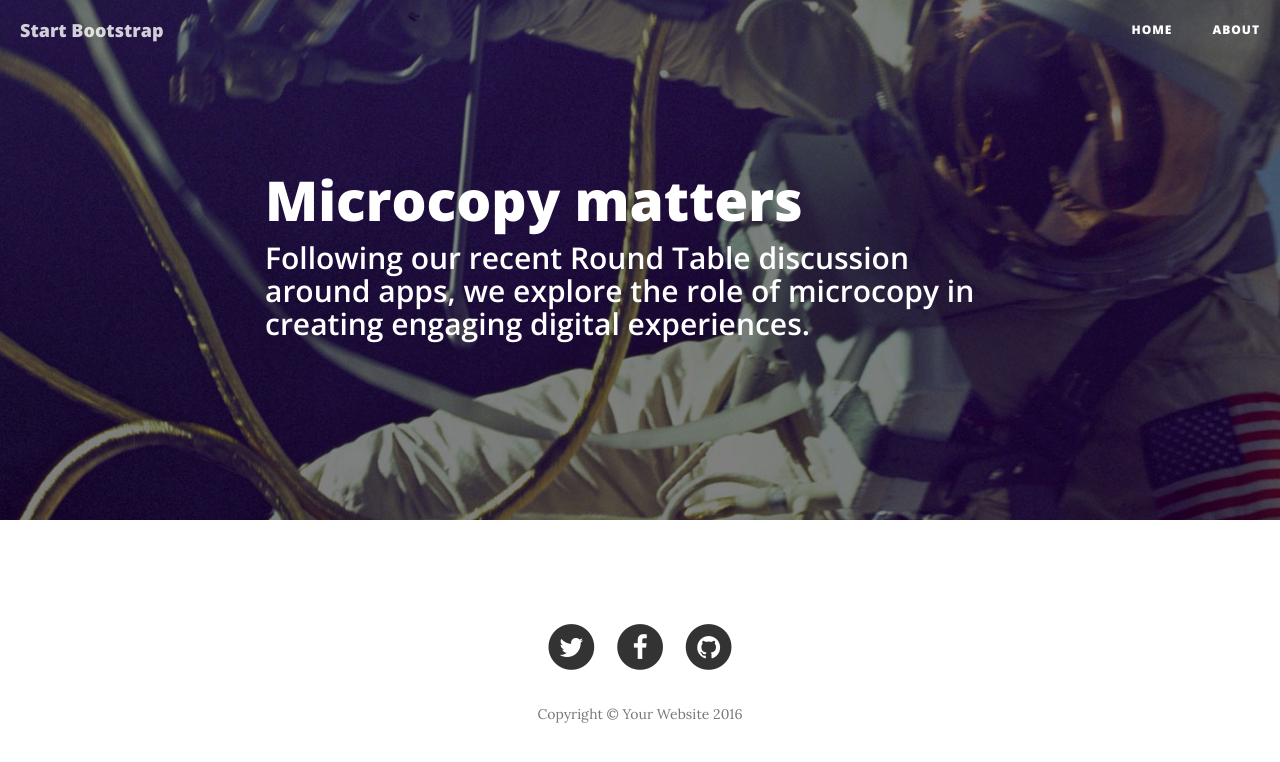
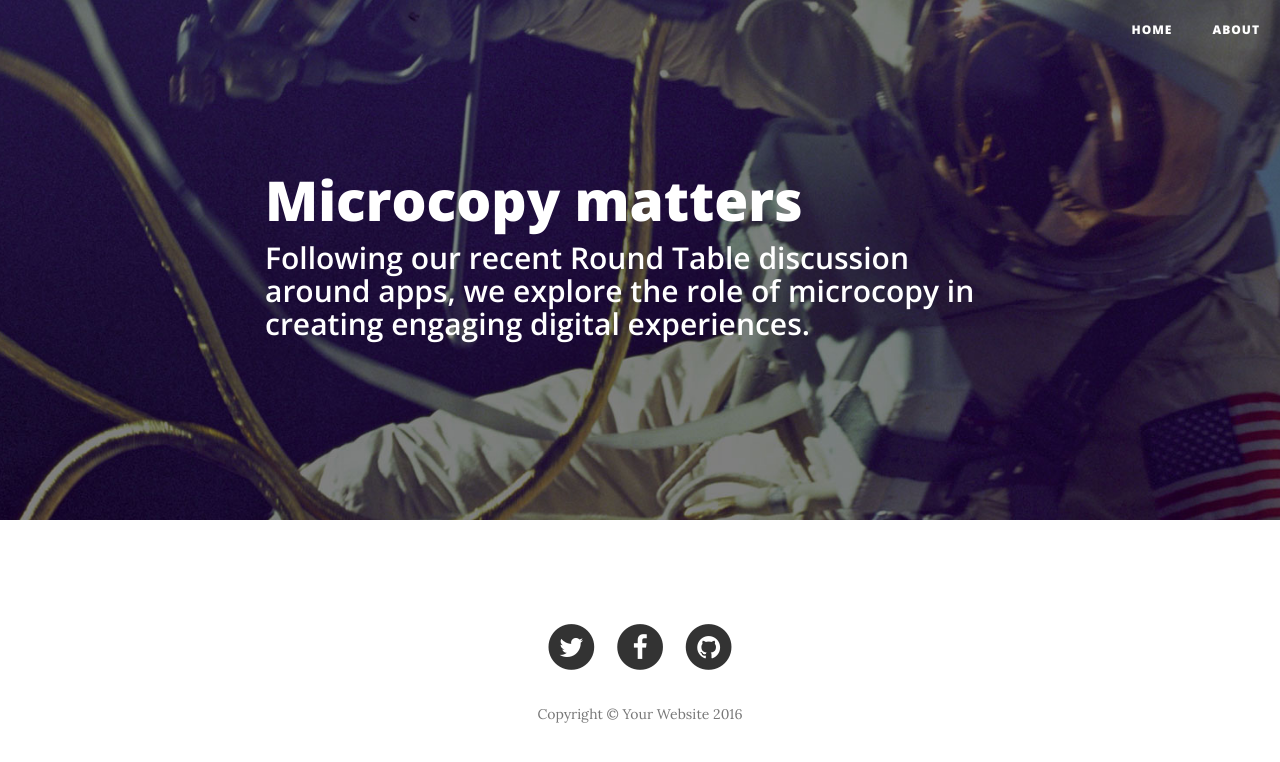
Before and after one commit to beatriceborbon/beatriceborbon.github.io, a Jekyll site: the page built from _posts/2011-12-31-new-years-eve-is-awesome.md, in a window 1280 px wide. Shown: the top 762 px of the page. Built offline with Jekyll 4.4.1, drawn with Linux system fonts in a browser that asks for light colours.

Commit message:
remove start bootstrap

```diff
--- a/_includes/navbar.html
+++ b/_includes/navbar.html
@@ -6,7 +6,6 @@
                     <span class="sr-only">Toggle navigation</span>
                     Menu <i class="fa fa-bars"></i>
                 </button>
-                <a class="navbar-brand" href="index.html">Start Bootstrap</a>
             </div>
 
             <!-- Collect the nav links, forms, and other content for toggling -->
```
